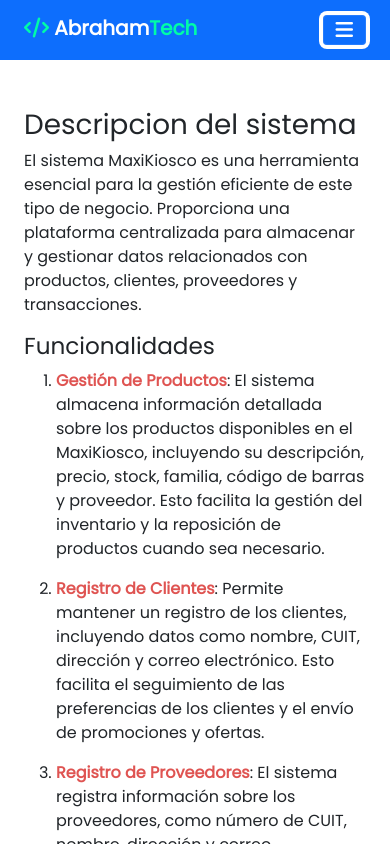
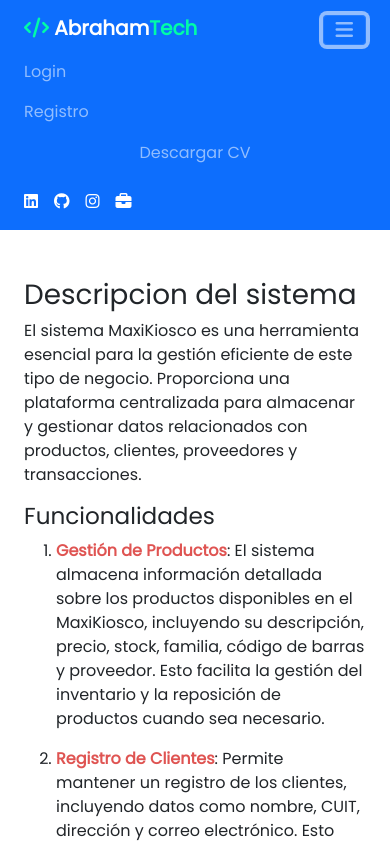
Before and after one commit to abraham4284/MaxiKioscoApp, a React (Vite) app in the folder Client/: page / in a window 390 px wide. Both pictures are taken after a click on the button "Toggle navigation". Shown: the top 844 px of the page. Built offline with nearby package versions, Linux system fonts and the light colour scheme; no server answers.

Commit message:
Probando

```diff
--- a/Client/src/components/NavbarSocial.jsx
+++ b/Client/src/components/NavbarSocial.jsx
@@ -1,16 +1,13 @@
 import React from "react";
 import { Link } from "react-router-dom";
-import "./styles.css";
-import { instagram, email, github, linkedin } from "../helpers/social";
-import CV from '../../public/AbrahamApasFullStackDeveloper.pdf'
+// import "./styles.css";
+import { instagram, github, linkedin, portafolio } from "../helpers/social";
+import CV from '../../public/AbrahamApasFullStackDeveloper.pdf';
+
 
 export const NavbarSocial = () => {
-
-
-
   return (
     <nav className="navbar navbar-expand-lg navbar-dark bg-primary">
-      {/* Container wrapper */}
       <div className="container">
         <Link className="navbar-brand text mb-1" to="/">
           <i className="fa-solid fa-code" style={{ color: "#00fca8" }}></i>{" "}
@@ -19,12 +16,11 @@ export const NavbarSocial = () => {
           </b>
         </Link>
 
-        {/* Toggle button */}
         <button
-          className="navbar-toggler text-white"
+          className="navbar-toggler"
           type="button"
-          data-mdb-collapse-init
-          data-mdb-target="#navbarButtonsExample"
+          data-bs-toggle="collapse" // Cambiado de "data-mdb-toggle"
+          data-bs-target="#navbarButtonsExample"
           aria-controls="navbarButtonsExample"
           aria-expanded="false"
           aria-label="Toggle navigation"
@@ -32,9 +28,7 @@ export const NavbarSocial = () => {
           <i className="fas fa-bars"></i>
         </button>
 
-        {/* Collapsible wrapper */}
         <div className="collapse navbar-collapse" id="navbarButtonsExample">
-          {/* Left links */}
           <ul className="navbar-nav me-auto mb-2 mb-lg-0">
             <li className="nav-item">
               <Link className="nav-link" to="/login">
@@ -47,11 +41,16 @@ export const NavbarSocial = () => {
               </Link>
             </li>
             <li className="nav-item">
-              <a className="nav-link btn btn-cv" href={CV} download="AbrahamApasFullStackDeveloper">Descargar CV</a>
+              <a
+                className="nav-link btn btn-cv"
+                href={CV}
+                download="AbrahamApasFullStackDeveloper"
+              >
+                Descargar CV
+              </a>
             </li>
           </ul>
 
-          {/* Icons */}
           <ul className="navbar-nav d-flex flex-row nav-social">
             <li className="nav-item me-3 me-lg-0">
               <a className="nav-link" href={linkedin} target="_blank">
@@ -68,17 +67,14 @@ export const NavbarSocial = () => {
                 <i className="fab fa-instagram text-white"></i>
               </a>
             </li>
-
             <li className="nav-item me-3 me-lg-0">
-              <a className="nav-link" href="#">
-              <i className="fa-solid fa-briefcase text-white"></i>
+              <a className="nav-link" href={portafolio} target="_blank">
+                <i className="fa-solid fa-briefcase text-white"></i>
               </a>
             </li>
           </ul>
         </div>
-        {/* Collapsible wrapper */}
       </div>
-      {/* Container wrapper */}
     </nav>
   );
 };
--- a/Client/src/helpers/social.js
+++ b/Client/src/helpers/social.js
@@ -4,4 +4,4 @@ export let linkedin =
   "https://www.linkedin.com/in/abraham-adrian-apas-8294a1209?utm_source=share&utm_campaign=share_via&utm_content=profile&utm_medium=android_app";
 export let github = "https://github.com/abraham4284";
 export let email = "abraham4284@hotmail.com";
-export let portafolio = "";
+export let portafolio = "https://abraham-apas.onrender.com";
```
